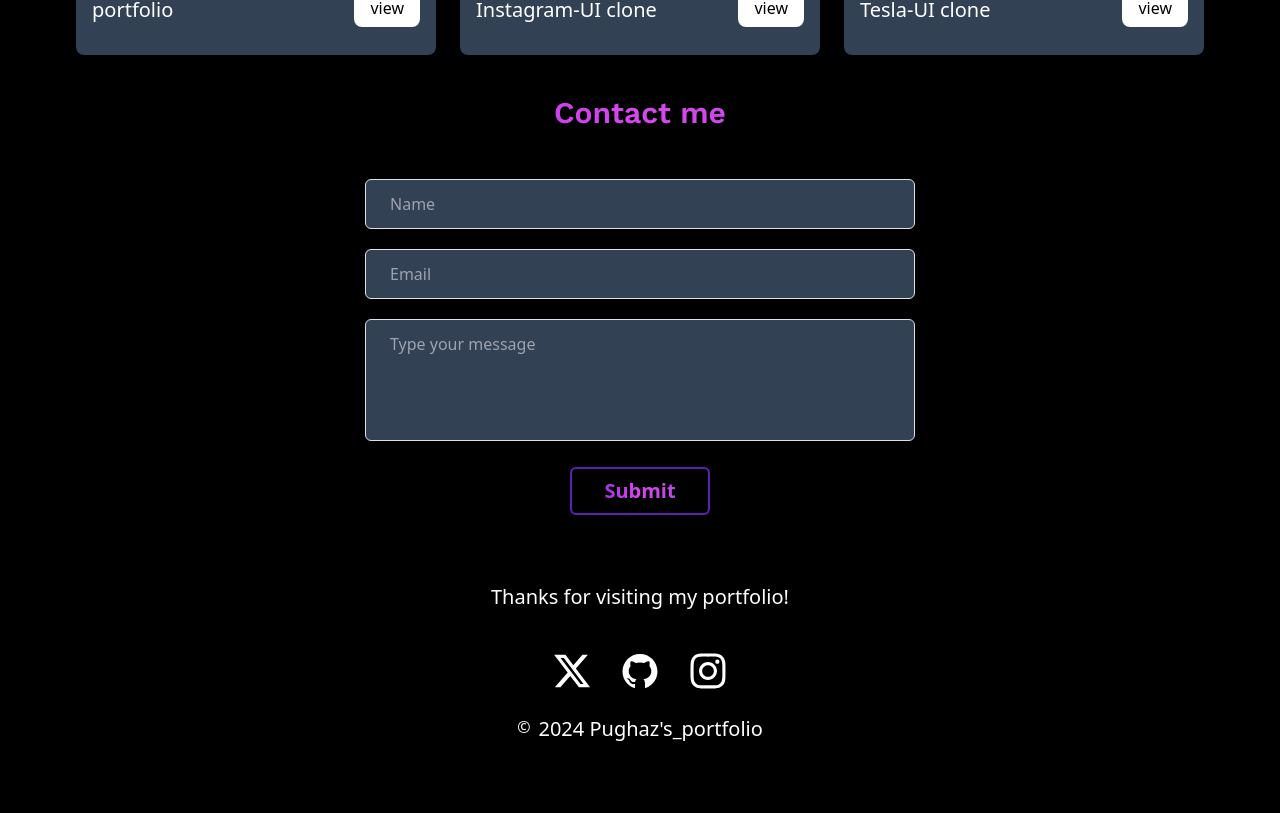
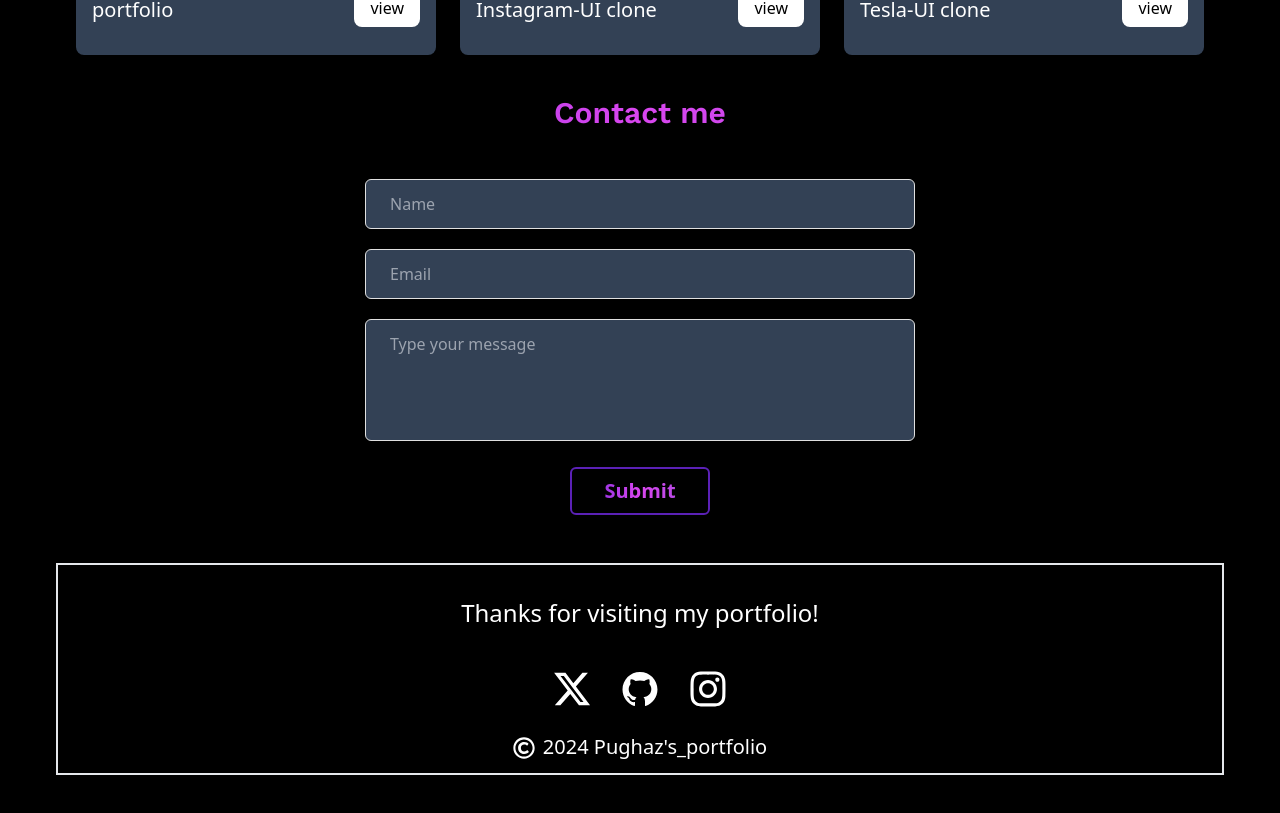
Before and after one commit to pughaz2003/react-portfolio, a React (Vite) app: page / in a window 1280 px wide. Shown: the part 1705-2518 px from the top of the page. Before the commit the page ends 2488 px from the top, so only its background shows below. Built offline with nearby package versions, Linux system fonts and the light colour scheme.

Commit message:
changes done

```diff
--- a/src/pages/Footer.jsx
+++ b/src/pages/Footer.jsx
@@ -2,24 +2,29 @@ import React from 'react'
 import { FaXTwitter } from "react-icons/fa6";
 import { AiOutlineGithub } from "react-icons/ai";
 import { FaInstagram } from "react-icons/fa";
+import { FaRegCopyright } from "react-icons/fa";
 
 export default function Footer() {
   return (
-  <div className='mb-10'>
-    <h1 className='text-xl text-center text-white mt-5'>Thanks for visiting my portfolio!</h1>
+    <div className='px-4 md:px-14 mb-10'>
+      <div className=' w-full h-auto  border-gray-200 border-2 py-3'>
+    <h1 className='text-xl md:text-2xl text-center text-white mt-5'>Thanks for visiting my portfolio!</h1>
      <div className='flex space-x-7 justify-center mt-10'>
-     <a href="" className='text-white'><FaXTwitter  size={40} /></a>
-     <a href="" className='text-white'><AiOutlineGithub size={40} /></a>
-     <a href="" className='text-white'><FaInstagram size={40}  /></a>
+     <a href=" https://x.com/Pughaz13?t=yOtqc6pKvUk4ntAiMhCEFg&s=08" className='text-white'><FaXTwitter  size={40} /></a>
+     <a href="https://github.com/pughaz2003" className='text-white'><AiOutlineGithub size={40} /></a>
+     <a href="https://www.instagram.com/pughaz700?igsh=eXU0NzJhM2swY3Yw" className='text-white'><FaInstagram size={40}  /></a>
     </div>
 
 
       <div className='flex flex-nowrap gap-2 justify-center mt-6'>
-          <h1 className='text-white'>&#169;</h1>
+          <h1 className='text-white mt-1'><FaRegCopyright size={22} /></h1>
           <h1 className='text-white text-xl'>2024 Pughaz's_portfolio</h1>
         </div>
 
       </div>
+     </div>
+
+
 
 
 
```
